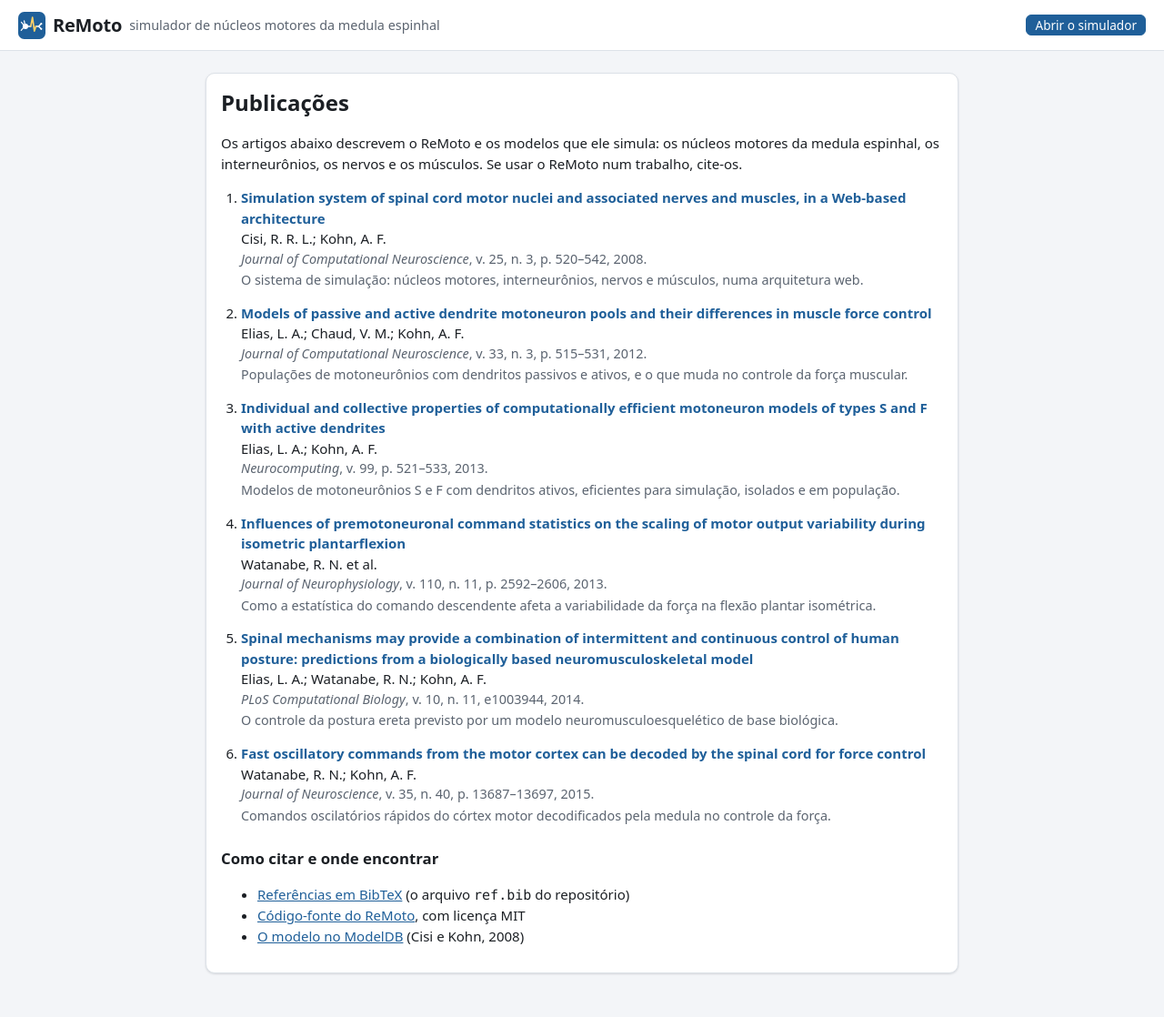
After one commit to rogeriocisi/remoto, a Spring app: page /publicacoes in a window 1280 px wide. The commit adds this page. Shown: the whole page at 91% size. Run offline with Thymeleaf, Linux system fonts and the light colour scheme; the template is opened without the code that fills it, so the values that code supplies are empty; some of the project's set-up classes (security, data sources, template engines, error pages and the like) are left out, and stand-ins take their place.

Commit message:
Logotipo, página de publicações e leitura segura durante a gravação
Leitura durante a gravação: enquanto uma simulação roda, o manifesto
dela é regravado (troca atômica por cima). No Windows, sobretudo numa
pasta do Google Drive, quem lia nessa hora não achava o arquivo, e a
página respondia 500 (NoSuchFileException em FileRunRepository.find).
A leitura do armazenamento (StorageFiles.readAllBytes, usada pelo
JsonCodec) agora tenta de novo por até ~1 s quando o arquivo some ou
fica bloqueado, como a gravação já fazia; uma execução apagada no meio
da leitura vira "não encontrada". Um teste lê o manifesto 400 vezes
enquanto outra thread o regrava.

Logotipo e ícone: um motoneurônio cujo axônio desenha um potencial de
ação, em SVG (ícone e logotipo com o nome), PNG e favicon.ico. Aparece
na aba do navegador, no topo das páginas e no README.

Publicações: a página /publicacoes, com link no topo e na tela
inicial, traz os seis artigos de "How to cite", com DOI (o de Cisi e
Kohn, 2008, que faltava no ref.bib, é 10.1007/s10827-008-0092-8), e
links para o BibTeX, o código-fonte e o modelo no ModelDB.

O botão "Baixar sessão" sai da página: o .zip não podia ser restaurado
de uma vez, e os exportar de cenários e simulações cobrem o uso; a rota
/api/me/export continua.

Co-Authored-By: Claude Opus 5.5 <noreply@anthropic.com>

```diff
--- a/remoto-web/src/main/java/br/remoto/web/ui/PageController.java
+++ b/remoto-web/src/main/java/br/remoto/web/ui/PageController.java
@@ -65,6 +65,12 @@ class PageController {
     String index(Caller caller, Model model) {
         model.addAttribute("sessionHours", sessionHours);
         return "index";
+    }
+
+    /** As principais publicações sobre o ReMoto, e como citá-las. */
+    @GetMapping("/publicacoes")
+    String publications() {
+        return "publicacoes";
     }
 
     @GetMapping("/ui/scenarios")
--- a/remoto-web/src/main/resources/static/css/app.css
+++ b/remoto-web/src/main/resources/static/css/app.css
@@ -53,6 +53,7 @@ body {
   font: 15px/1.5 system-ui, -apple-system, "Segoe UI", Roboto, sans-serif;
 }
 code { font-family: ui-monospace, "Cascadia Mono", Consolas, monospace; }
+a { color: var(--primaria); }
 
 /* ---- topo ------------------------------------------------------------------------------------ */
 .topo {
@@ -69,7 +70,9 @@ code { font-family: ui-monospace, "Cascadia Mono", Consolas, monospace; }
   border-bottom: 1px solid var(--borda);
   background: var(--cartao);
 }
-.marca { display: flex; align-items: baseline; gap: 10px; flex-wrap: wrap; }
+.marca { display: flex; align-items: center; gap: 10px; flex-wrap: wrap; }
+.logo { display: block; flex: none; }
+.marca-link { display: inline-flex; align-items: center; gap: 8px; color: inherit; text-decoration: none; }
 .marca strong { font-size: 1.25rem; letter-spacing: -.01em; }
 .marca .sub { color: var(--suave); font-size: .9rem; }
 .conta { display: flex; gap: 8px; align-items: center; }
@@ -267,8 +270,20 @@ label.botao { cursor: pointer; }
 .grafico { width: 100%; margin-top: 12px; overflow-x: auto; }
 .uplot, .u-title { color: var(--texto); }
 
+/* ---- páginas de texto (publicações) ------------------------------------------------------------ */
+.pagina-texto { max-width: 860px; margin: 24px auto 48px; padding: 0 16px; }
+.pagina-texto h1 { font-size: 1.5rem; margin: 0 0 8px; }
+.pagina-texto h2 { margin-top: 24px; }
+.publicacoes { padding-left: 22px; display: flex; flex-direction: column; gap: 14px; }
+.publicacoes li > span, .titulo-publicacao { display: block; }
+.titulo-publicacao { font-weight: 600; color: var(--primaria); text-decoration: none; }
+.titulo-publicacao:hover { text-decoration: underline; }
+.autores { color: var(--texto); }
+.revista { color: var(--suave); font-size: .9rem; }
+.resumo { color: var(--suave); font-size: .9rem; margin-top: 2px; }
+.links-publicacoes a { color: var(--primaria); }
+
 /* ---- página de erro e avisos ------------------------------------------------------------------- */
-.marca-link { color: inherit; text-decoration: none; }
 .pagina-erro { max-width: 640px; margin: 48px auto; padding: 0 16px; }
 .pagina-erro h1 { font-size: 1.4rem; margin: 0 0 8px; }
 .codigo-erro { margin: 0 0 4px; color: var(--suave); font-size: .85rem; font-weight: 600; }
--- /dev/null
+++ b/remoto-web/src/main/resources/templates/publicacoes.html
@@ -0,0 +1,96 @@
+<!DOCTYPE html>
+<html lang="pt-BR" xmlns:th="http://www.thymeleaf.org">
+<head>
+  <meta charset="utf-8">
+  <meta name="viewport" content="width=device-width, initial-scale=1">
+  <title>Publicações – ReMoto</title>
+  <link rel="icon" th:href="@{/favicon.ico}" sizes="any">
+  <link rel="icon" th:href="@{/img/remoto-icon.svg}" type="image/svg+xml">
+  <link rel="apple-touch-icon" th:href="@{/img/apple-touch-icon.png}">
+  <meta name="theme-color" content="#1f5f99">
+  <link rel="stylesheet" th:href="@{/css/app.css}">
+</head>
+<body>
+<header class="topo">
+  <a th:href="@{/}" class="marca marca-link">
+    <img th:src="@{/img/remoto-icon.svg}" alt="" class="logo" width="30" height="30">
+    <strong>ReMoto</strong>
+    <span class="sub">simulador de núcleos motores da medula espinhal</span>
+  </a>
+  <nav class="conta">
+    <a th:href="@{/}" class="botao pequeno">Abrir o simulador</a>
+  </nav>
+</header>
+
+<main class="pagina-texto">
+  <section class="cartao">
+    <h1>Publicações</h1>
+    <p>Os artigos abaixo descrevem o ReMoto e os modelos que ele simula: os núcleos motores da
+      medula espinhal, os interneurônios, os nervos e os músculos. Se usar o ReMoto num trabalho,
+      cite-os.</p>
+
+    <ol class="publicacoes">
+      <li>
+        <a class="titulo-publicacao" href="https://doi.org/10.1007/s10827-008-0092-8">Simulation system of
+          spinal cord motor nuclei and associated nerves and muscles, in a Web-based architecture</a>
+        <span class="autores">Cisi, R. R. L.; Kohn, A. F.</span>
+        <span class="revista"><em>Journal of Computational Neuroscience</em>, v. 25, n. 3, p. 520–542, 2008.</span>
+        <span class="resumo">O sistema de simulação: núcleos motores, interneurônios, nervos e músculos,
+          numa arquitetura web.</span>
+      </li>
+      <li>
+        <a class="titulo-publicacao" href="https://doi.org/10.1007/s10827-012-0398-4">Models of passive and
+          active dendrite motoneuron pools and their differences in muscle force control</a>
+        <span class="autores">Elias, L. A.; Chaud, V. M.; Kohn, A. F.</span>
+        <span class="revista"><em>Journal of Computational Neuroscience</em>, v. 33, n. 3, p. 515–531, 2012.</span>
+        <span class="resumo">Populações de motoneurônios com dendritos passivos e ativos, e o que muda no
+          controle da força muscular.</span>
+      </li>
+      <li>
+        <a class="titulo-publicacao" href="https://doi.org/10.1016/j.neucom.2012.06.038">Individual and
+          collective properties of computationally efficient motoneuron models of types S and F with active
+          dendrites</a>
+        <span class="autores">Elias, L. A.; Kohn, A. F.</span>
+        <span class="revista"><em>Neurocomputing</em>, v. 99, p. 521–533, 2013.</span>
+        <span class="resumo">Modelos de motoneurônios S e F com dendritos ativos, eficientes para
+          simulação, isolados e em população.</span>
+      </li>
+      <li>
+        <a class="titulo-publicacao" href="https://doi.org/10.1152/jn.00073.2013">Influences of
+          premotoneuronal command statistics on the scaling of motor output variability during isometric
+          plantarflexion</a>
+        <span class="autores">Watanabe, R. N. et al.</span>
+        <span class="revista"><em>Journal of Neurophysiology</em>, v. 110, n. 11, p. 2592–2606, 2013.</span>
+        <span class="resumo">Como a estatística do comando descendente afeta a variabilidade da força na
+          flexão plantar isométrica.</span>
+      </li>
+      <li>
+        <a class="titulo-publicacao" href="https://doi.org/10.1371/journal.pcbi.1003944">Spinal mechanisms
+          may provide a combination of intermittent and continuous control of human posture: predictions from a
+          biologically based neuromusculoskeletal model</a>
+        <span class="autores">Elias, L. A.; Watanabe, R. N.; Kohn, A. F.</span>
+        <span class="revista"><em>PLoS Computational Biology</em>, v. 10, n. 11, e1003944, 2014.</span>
+        <span class="resumo">O controle da postura ereta previsto por um modelo neuromusculoesquelético de
+          base biológica.</span>
+      </li>
+      <li>
+        <a class="titulo-publicacao" href="https://doi.org/10.1523/JNEUROSCI.1950-15.2015">Fast oscillatory
+          commands from the motor cortex can be decoded by the spinal cord for force control</a>
+        <span class="autores">Watanabe, R. N.; Kohn, A. F.</span>
+        <span class="revista"><em>Journal of Neuroscience</em>, v. 35, n. 40, p. 13687–13697, 2015.</span>
+        <span class="resumo">Comandos oscilatórios rápidos do córtex motor decodificados pela medula no
+          controle da força.</span>
+      </li>
+    </ol>
+
+    <h2>Como citar e onde encontrar</h2>
+    <ul class="links-publicacoes">
+      <li><a href="https://github.com/rogeriocisi/remoto/blob/master/ref.bib">Referências em BibTeX</a>
+        (o arquivo <code>ref.bib</code> do repositório)</li>
+      <li><a href="https://github.com/rogeriocisi/remoto">Código-fonte do ReMoto</a>, com licença MIT</li>
+      <li><a href="https://modeldb.science/117810">O modelo no ModelDB</a> (Cisi e Kohn, 2008)</li>
+    </ul>
+  </section>
+</main>
+</body>
+</html>
```
Also changed, not shown: docs/nova-versao.md (+2 -2 lines), remoto-web/src/main/resources/templates/editor.html (+6 -1 lines), remoto-web/src/main/resources/templates/error.html (+6 -1 lines), remoto-web/src/main/resources/templates/index.html (+12 -6 lines), README.md, remoto-storage/src/main/java/br/remoto/storage/JsonCodec.java, remoto-storage/src/main/java/br/remoto/storage/StorageFiles.java, remoto-storage/src/main/java/br/remoto/storage/run/FileRunRepository.java, remoto-web/src/main/resources/static/favicon.ico (added), remoto-web/src/main/resources/static/img/apple-touch-icon.png (added), remoto-web/src/main/resources/static/img/remoto-icon-192.png (added), remoto-web/src/main/resources/static/img/remoto-icon-512.png (added), remoto-web/src/main/resources/static/img/remoto-icon.svg (added), remoto-web/src/main/resources/static/img/remoto-logo.svg (added), 2 other files.
